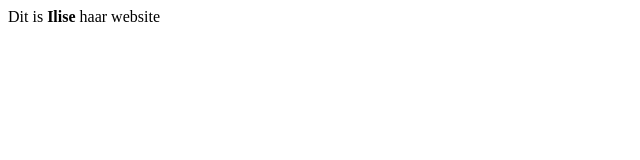
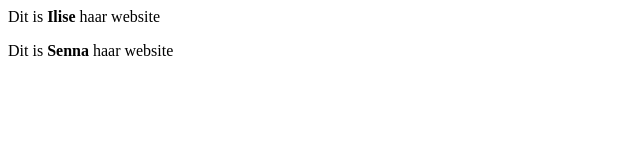
Before and after one commit to JoyceRu/JoyceX, a plain HTML site: page index.html in a window 1280 px wide. Shown: the whole page, without its empty margins (0-640 px from the left). Drawn offline with Linux system fonts and the light colour scheme.

Commit message:
Update index.html

```diff
--- a/index.html
+++ b/index.html
@@ -1 +1,2 @@
 <p>Dit is <strong>Ilise</strong> haar website</p>
+<p>Dit is <strong>Senna</strong> haar website</p>
```
